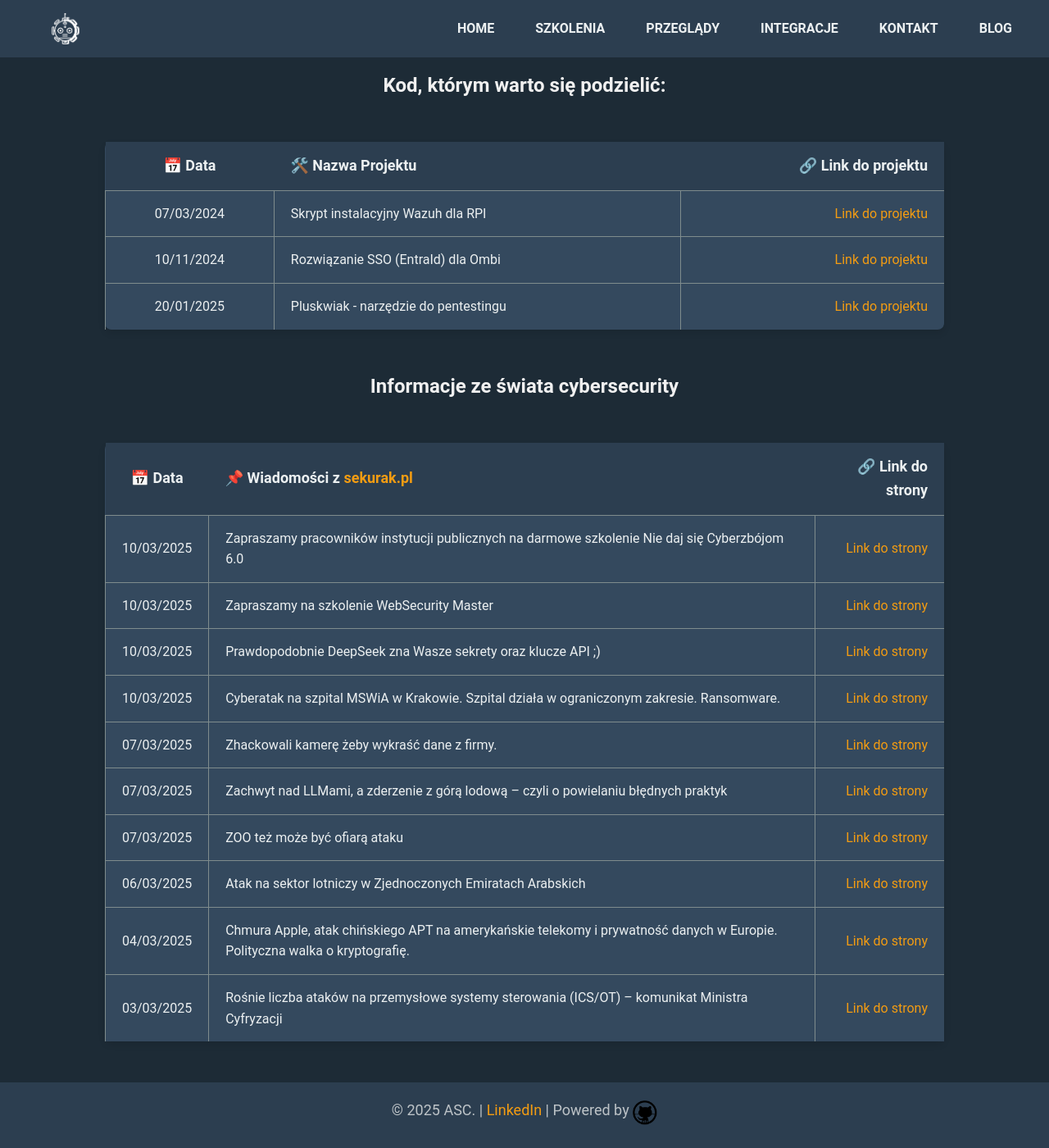
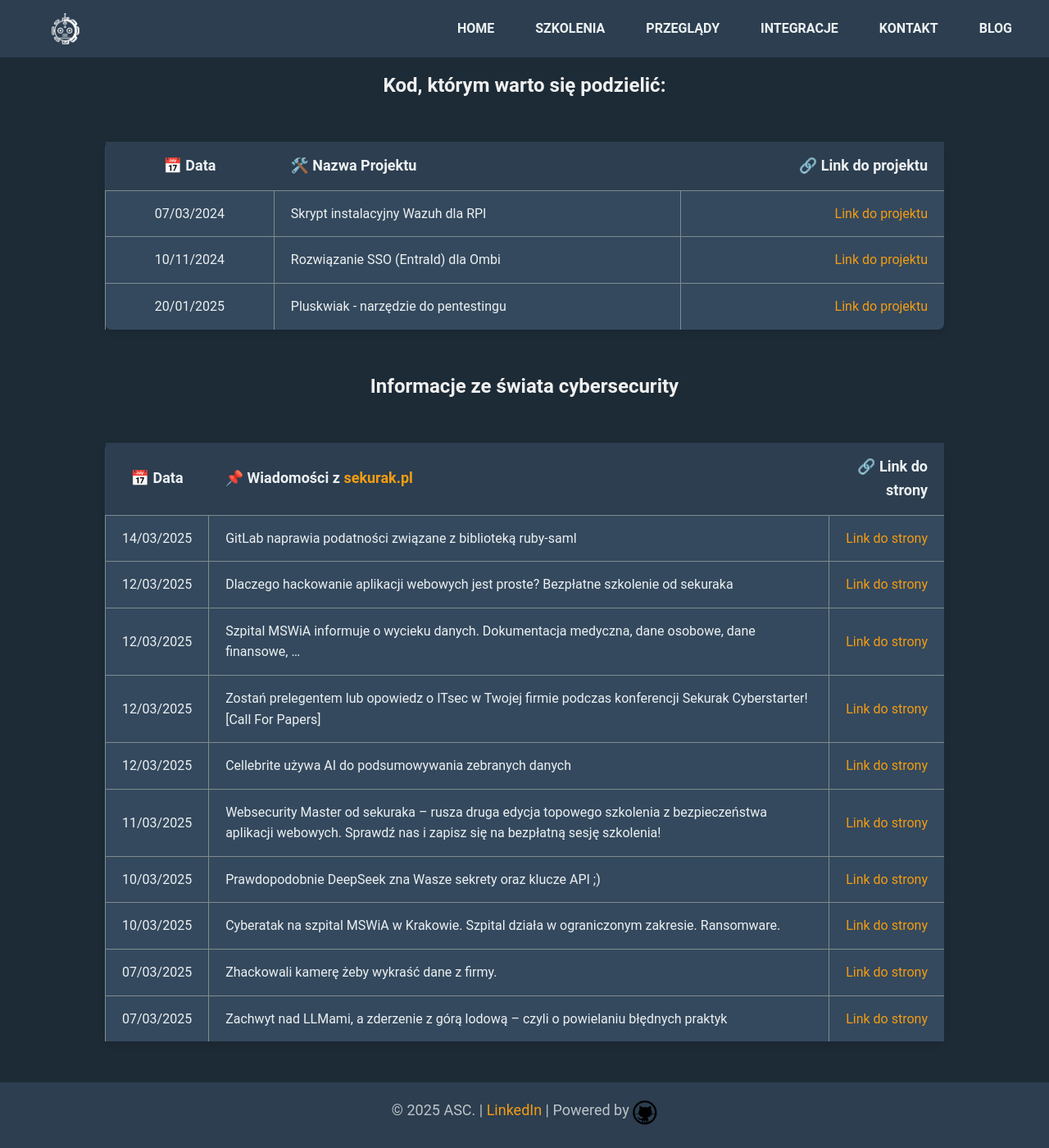
Before and after one commit to dadmins1984/Web, a Jekyll site: the page built from projects.md, in a window 1280 px wide and 1400 px high, scrolled down 113 px. Shown: the whole window at 82% size. Built offline with Jekyll 4.4.1, drawn with Linux system fonts in a browser that asks for light colours.

Commit message:
Blog update: 2025-17-03

```diff
--- a/projects.md
+++ b/projects.md
@@ -16,13 +16,13 @@ title: "Projects"
 
 | 📅 Data | 📌 Wiadomości z [sekurak.pl](https://sekurak.pl/) | 🔗 Link do strony |
 |:---------:|:------------------|-------------------:|
-| 10/03/2025 | Zapraszamy pracowników instytucji publicznych na darmowe szkolenie Nie daj się Cyberzbójom 6.0 | [Link do strony](https://sekurak.pl/zapraszamy-pracownikow-instytucji-publicznych-na-darmowe-szkolenie-nie-daj-sie-cyberzbojom-6-0/) |
-| 10/03/2025 | Zapraszamy na szkolenie WebSecurity Master | [Link do strony](https://sekurak.pl/zapraszamy-na-szkolenie-websecurity-master/) |
+| 14/03/2025 | GitLab naprawia podatności związane z biblioteką ruby-saml | [Link do strony](https://sekurak.pl/gitlab-naprawia-podatnosci-zwiazane-z-biblioteka-ruby-saml/) |
+| 12/03/2025 | Dlaczego hackowanie aplikacji webowych jest proste? Bezpłatne szkolenie od sekuraka | [Link do strony](https://sekurak.pl/dlaczego-hackowanie-aplikacji-webowych-jest-proste-bezplatne-szkolenie-od-sekuraka/) |
+| 12/03/2025 | Szpital MSWiA informuje o wycieku danych. Dokumentacja medyczna, dane osobowe, dane finansowe, … | [Link do strony](https://sekurak.pl/szpital-mswia-informuje-o-wycieku-danych-dokumentacja-medyczna-dane-osobowe-dane-finansowe/) |
+| 12/03/2025 | Zostań prelegentem lub opowiedz o ITsec w Twojej firmie podczas konferencji Sekurak Cyberstarter! [Call For Papers] | [Link do strony](https://sekurak.pl/zostan-prelegentem-lub-opowiedz-o-itsec-w-twojej-firmie-podczas-konferencji-sekurak-cyberstarter-call-for-papers/) |
+| 12/03/2025 | Cellebrite używa AI do podsumowywania zebranych danych | [Link do strony](https://sekurak.pl/cellebrite-uzywa-ai-do-podsumowywania-zebranych-danych/) |
+| 11/03/2025 | Websecurity Master od sekuraka – rusza druga edycja topowego szkolenia z bezpieczeństwa aplikacji webowych. Sprawdź nas i zapisz się na bezpłatną sesję szkolenia! | [Link do strony](https://sekurak.pl/websecurity-master-od-sekuraka-rusza-druga-edycja-topowego-szkolenia-z-bezpieczenstwa-aplikacji-webowych-sprawdz-nas-i-zapisz-sie-na-bezplatna-sesje-szkolenia/) |
 | 10/03/2025 | Prawdopodobnie DeepSeek zna Wasze sekrety oraz klucze API ;) | [Link do strony](https://sekurak.pl/prawdopodobnie-deepseek-zna-wasze-sekrety-oraz-klucze-api/) |
 | 10/03/2025 | Cyberatak na szpital MSWiA w Krakowie. Szpital działa w ograniczonym zakresie. Ransomware. | [Link do strony](https://sekurak.pl/cyberatak-na-szpital-mswia-w-krakowie-szpital-dziala-w-ograniczonym-zakresie-ransomware/) |
 | 07/03/2025 | Zhackowali kamerę żeby wykraść dane z firmy. | [Link do strony](https://sekurak.pl/zhackowali-kamere-zeby-wykrasc-dane-z-firmy/) |
 | 07/03/2025 | Zachwyt nad LLMami, a zderzenie z górą lodową – czyli o powielaniu błędnych praktyk | [Link do strony](https://sekurak.pl/zachwyt-nad-llmami-a-zderzenie-z-gora-lodowa-czyli-o-powielaniu-blednych-praktyk/) |
-| 07/03/2025 | ZOO też może być ofiarą ataku | [Link do strony](https://sekurak.pl/zoo-tez-moze-byc-ofiara-ataku/) |
-| 06/03/2025 | Atak na sektor lotniczy w Zjednoczonych Emiratach Arabskich | [Link do strony](https://sekurak.pl/atak-na-sektor-lotniczy-w-zjednoczonych-emiratach-arabskich/) |
-| 04/03/2025 | Chmura Apple, atak chińskiego APT na amerykańskie telekomy i prywatność danych w Europie. Polityczna walka o kryptografię. | [Link do strony](https://sekurak.pl/chmura-apple-atak-chinskiego-apt-na-amerykanskie-telekomy-i-prywatnosc-danych-w-europie-polityczna-walka-o-kryptografie/) |
-| 03/03/2025 | Rośnie liczba ataków na przemysłowe systemy sterowania (ICS/OT) – komunikat Ministra Cyfryzacji | [Link do strony](https://sekurak.pl/rosnie-liczba-atakow-na-przemyslowe-systemy-sterowania-ics-ot-komunikat-ministra-cyfryzacji/) |
```
